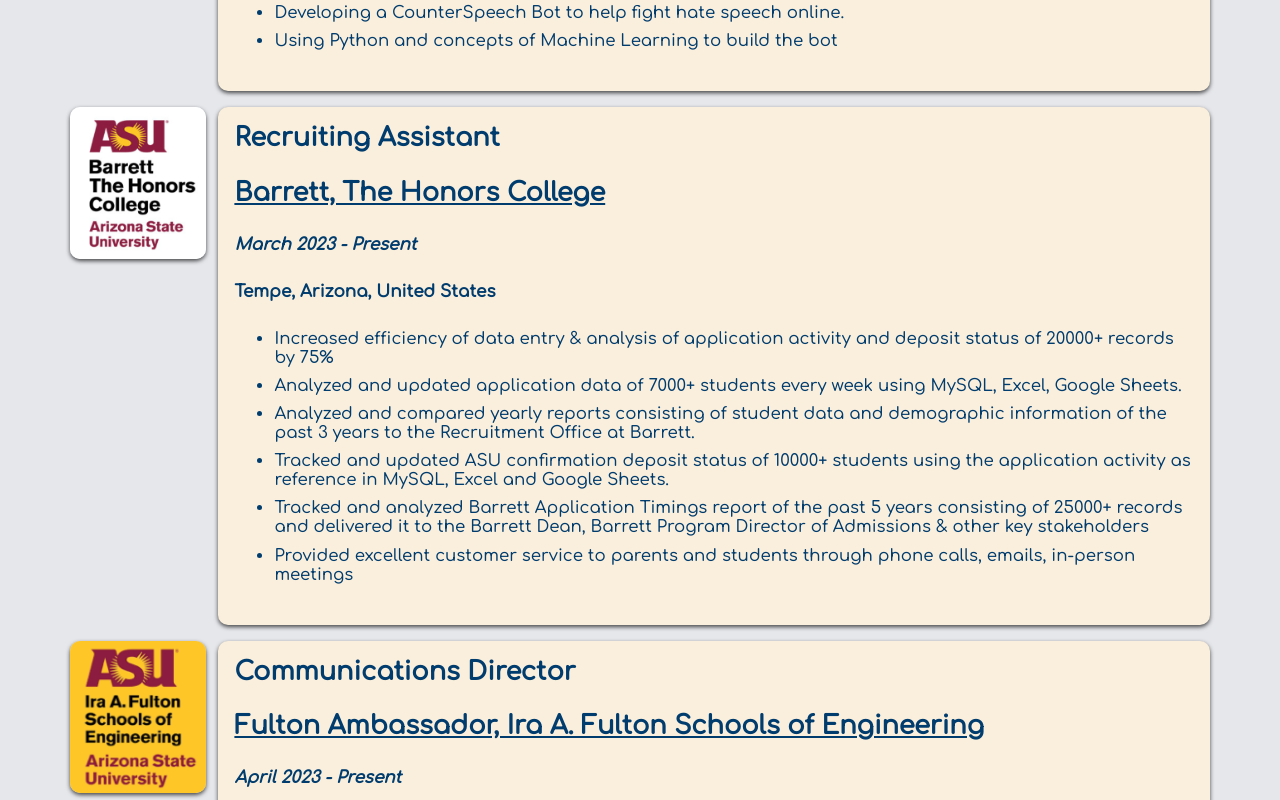
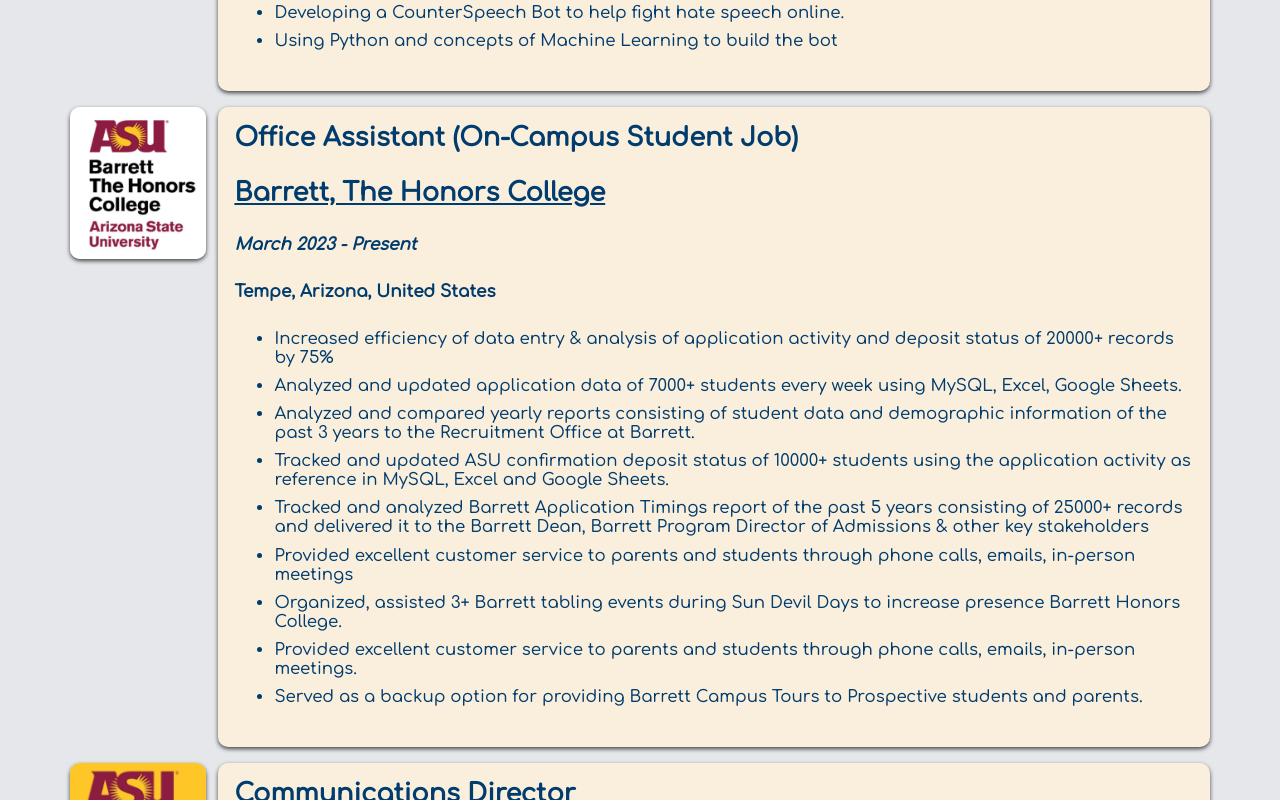
Before and after one commit to manas-1404/website-project, a React (Create React App) app: page / in a window 1280 px wide. Shown: the part 1240-2040 px from the top of the page. Built offline with nearby package versions, Linux system fonts and the light colour scheme; a web font is replaced by a local one.

Commit message:
Added Copyright Footer Information Updation

```diff
--- a/src/App.js
+++ b/src/App.js
@@ -34,6 +34,10 @@
         <Projects />
         <ContactMe />
       </header>
+      <footer>
+        <p>&copy; 2023 Manas Srinivas Gowda. All rights reserved.</p>
+      </footer>
+
     </div>
   );
 }
--- a/src/styling/App.css
+++ b/src/styling/App.css
@@ -111,6 +111,10 @@
   /* border: 5px solid blue; */
 }
 
+footer p{
+  margin: 0.4em;
+}
+
 /* ipad and tablet version */
 @media (max-width: 1020px){
   .Nav-Bar a{
--- a/src/work-data.js
+++ b/src/work-data.js
@@ -23,7 +23,7 @@
         id: "wk2",
         image: Barrett,
         link: "https://barretthonors.asu.edu/",
-        position: "Recruiting Assistant",
+        position: "Office Assistant (On-Campus Student Job)",
         company: "Barrett, The Honors College",
         timeline: "March 2023 - Present",
         city: "Tempe, Arizona, United States",
@@ -33,7 +33,10 @@
             {index: 3, point: "Analyzed and compared yearly reports consisting of student data and demographic information of the past 3 years to the Recruitment Office at Barrett."},
             {index: 4, point: "Tracked and updated ASU confirmation deposit status of 10000+ students using the application activity as reference in MySQL, Excel and Google Sheets."},
             {index: 5, point: "Tracked and analyzed Barrett Application Timings report of the past 5 years consisting of 25000+ records and delivered it to the Barrett Dean, Barrett Program Director of Admissions & other key stakeholders"},
-            {index: 6, point: "Provided excellent customer service to parents and students through phone calls, emails, in-person meetings"}
+            {index: 6, point: "Provided excellent customer service to parents and students through phone calls, emails, in-person meetings"},
+            {index: 7, point: "Organized, assisted 3+ Barrett tabling events during Sun Devil Days to increase presence Barrett Honors College."},
+            {index: 8, point: "Provided excellent customer service to parents and students through phone calls, emails, in-person meetings."},
+            {index: 9, point: "Served as a backup option for providing Barrett Campus Tours to Prospective students and parents."}
         ]
     },
     {
```
